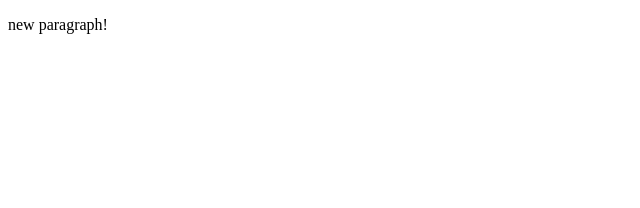
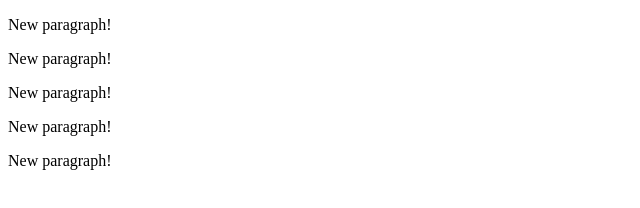
Before and after one commit to globalavocado/playing-with-d3, a plain HTML site: page index.html in a window 1280 px wide. Shown: the whole page, without its empty margins (0-640 px from the left). Drawn offline with Linux system fonts and the light colour scheme.

Commit message:
implemented binding of data to an element

```diff
--- a/index.html
+++ b/index.html
@@ -7,9 +7,13 @@
     </head>
     <body>
         <script type="text/javascript">
-           d3.select("body")
-            .append("p")
-            .text("new paragraph!");
+           var dataset = [ 5, 10, 15, 20, 25 ];
+
+            d3.select("body").selectAll("p")
+                .data(dataset)
+                .enter()
+                .append("p")
+                .text("New paragraph!");
         </script>
     </body>
 </html>
```
